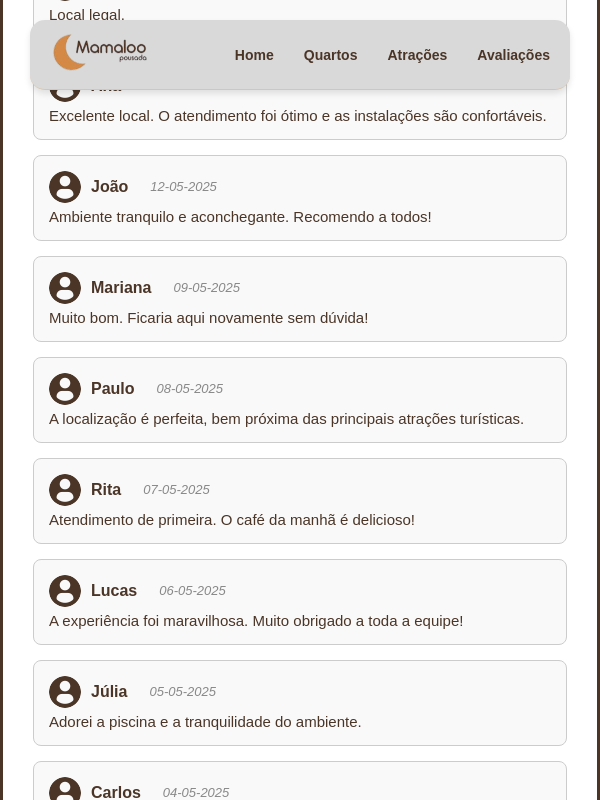
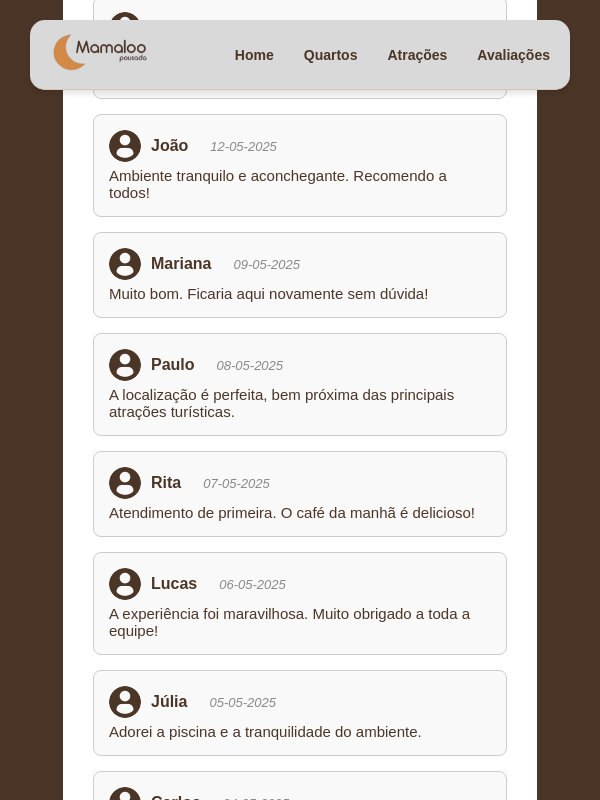
Before and after one commit to PousadaMamalooPortal/Portal-Mamaloo, a React (Vite) app in the folder frontend/: page /avaliacoes in a window 600 px wide. Shown: the top 800 px of the page. Built offline with nearby package versions, Linux system fonts and the light colour scheme.

Commit message:
style: Responsividade

```diff
--- a/frontend/src/styles/Atracoes.css
+++ b/frontend/src/styles/Atracoes.css
@@ -1,20 +1,19 @@
-/* Container geral da página */
 .atracoes-container {
   font-family: 'Montserrat', sans-serif;
   background-color: #f1f1f1;
   min-height: 100vh;
-  padding: 140px 20px 120px; /* topo maior para descer o conteúdo */
+  padding: 140px 20px 120px;
   display: flex;
   justify-content: center;
 }
 
-/* Área central onde ficam as atrações */
+
 .atracoes-main {
   max-width: 1600px;
   width: 100%;
 }
 
-/* Card de cada atração */
+
 .atracao-card {
   background-color: #4B3527;
   border-radius: 10px;
--- a/frontend/src/styles/Avaliacoes.css
+++ b/frontend/src/styles/Avaliacoes.css
@@ -172,3 +172,35 @@
   font-weight: 700;
   font-size: 16px;
 }
+
+/*  Responsividade   */
+
+@media (min-width: 1025px) and (max-width: 1200px) {
+
+
+
+}
+
+@media (min-width: 768px) and (max-width: 1130px) {
+
+.avaliacoes-container {
+  width: 80%;
+}
+}
+
+
+@media (min-width: 481px) and (max-width: 767px) {
+
+.avaliacoes-container {
+  width: 80%;
+}
+
+.avaliacoes-container h2 {
+  font-size: 20px;
+}
+
+}
+
+@media (max-width: 480px) {
+
+}
```
